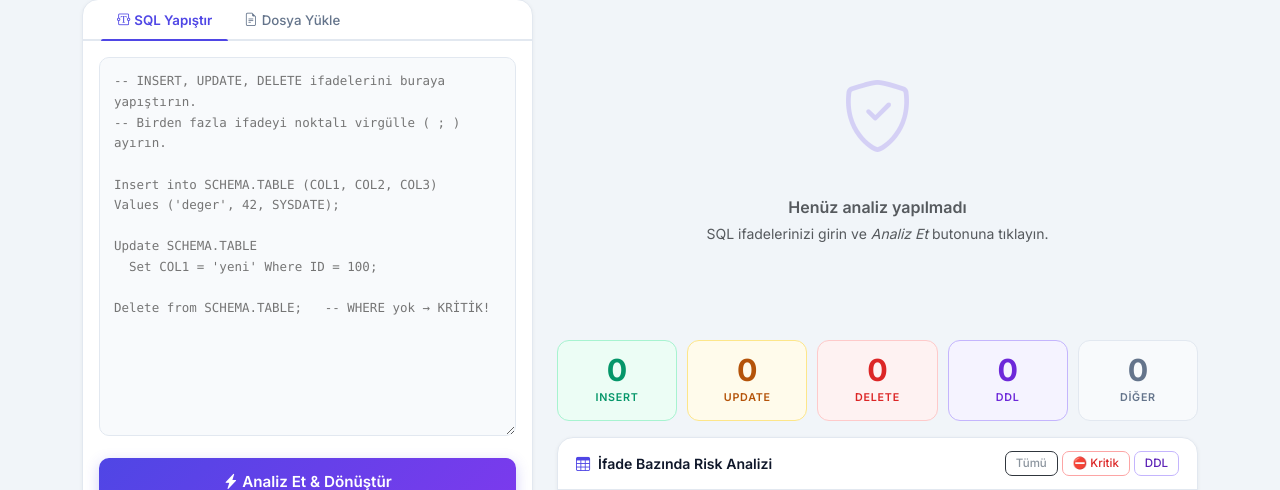
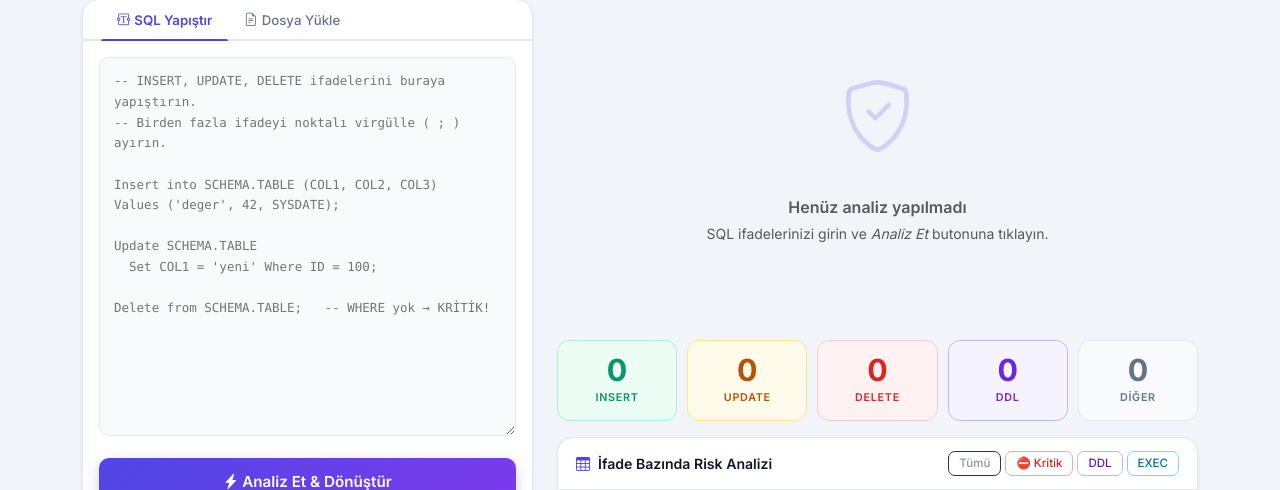
Before and after one commit to BugraKaanTurkyilmaz/sql-analyzer, a Flask app: page / in a window 1280 px wide. Shown: the part 114-604 px from the top of the page. Run offline with Flask 3, Linux system fonts and the light colour scheme.

Commit message:
feat: risk tablosuna EXEC filtre butonu eklendi
Co-Authored-By: Claude Sonnet 4.6 <noreply@anthropic.com>

```diff
--- a/templates/index.html
+++ b/templates/index.html
@@ -533,6 +533,7 @@ Delete from SCHEMA.TABLE;   -- WHERE yok → KRİTİK!"></textarea>
               <button class="btn-hdr" style="font-size:.72rem;padding:3px 10px" onclick="filterRisk('ALL')" id="fAll">Tümü</button>
               <button class="btn-hdr" style="font-size:.72rem;padding:3px 10px;color:#dc2626;border-color:#fca5a5" onclick="filterRisk('KRITIK')" id="fKritik">⛔ Kritik</button>
               <button class="btn-hdr" style="font-size:.72rem;padding:3px 10px;color:#5b21b6;border-color:#c4b5fd" onclick="filterRisk('DDL')" id="fDdl">DDL</button>
+              <button class="btn-hdr" style="font-size:.72rem;padding:3px 10px;color:#0369a1;border-color:#7dd3fc" onclick="filterRisk('EXEC')" id="fExec">EXEC</button>
             </div>
           </div>
           <div class="tbl-scroll-wrap">
@@ -781,11 +782,19 @@ function renderResult(data) {
 /* ── Risk tablosu filtresi ── */
 let allStatements = [];
 
+const FILTER_BTNS = {
+  ALL:    { id: 'fAll',    bg: '#4f46e5', color: '#fff', border: '#4f46e5' },
+  KRITIK: { id: 'fKritik', bg: '#dc2626', color: '#fff', border: '#dc2626' },
+  DDL:    { id: 'fDdl',    bg: '#5b21b6', color: '#fff', border: '#5b21b6' },
+  EXEC:   { id: 'fExec',   bg: '#0369a1', color: '#fff', border: '#0369a1' },
+};
+
 function filterRisk(type) {
-  ['fAll','fKritik','fDdl'].forEach(id => {
+  Object.values(FILTER_BTNS).forEach(({ id }) => {
     const el = document.getElementById(id);
     el.style.background = '';
-    el.style.color = el.dataset.origColor || '';
+    el.style.color = '';
+    el.style.borderColor = '';
   });
 
   const rows = document.querySelectorAll('#riskBody tr');
@@ -797,12 +806,12 @@ function filterRisk(type) {
   });
   document.getElementById('riskRowCount').textContent = `(${visible} / ${rows.length} ifade)`;
 
-  const activeBtn = { ALL:'fAll', KRITIK:'fKritik', DDL:'fDdl' }[type];
-  if (activeBtn) {
-    const btn = document.getElementById(activeBtn);
-    btn.style.background = '#4f46e5';
-    btn.style.color = '#fff';
-    btn.style.borderColor = '#4f46e5';
+  const active = FILTER_BTNS[type];
+  if (active) {
+    const btn = document.getElementById(active.id);
+    btn.style.background  = active.bg;
+    btn.style.color       = active.color;
+    btn.style.borderColor = active.border;
   }
 }
 
```
